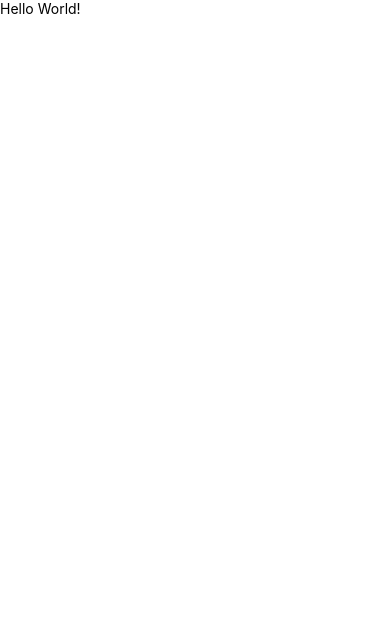
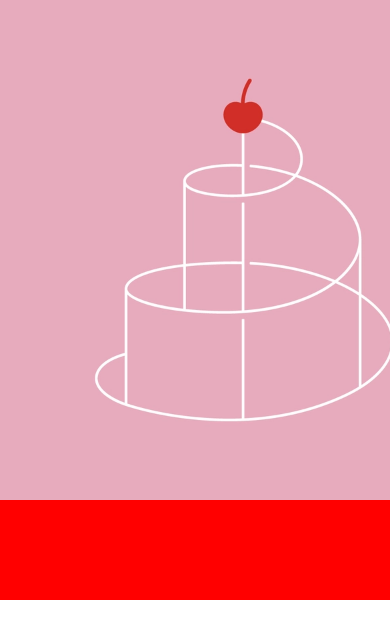
Before and after one commit to nvacheishvili/HWApp, a React Native app: screen / in a window 390 px wide. Shown: the top 638 px of the page. Built offline with nearby package versions, Linux system fonts and the light colour scheme.

Commit message:
scrollview done

```diff
--- a/App.js
+++ b/App.js
@@ -1,10 +1,39 @@
 import React from 'react';
-import {SafeAreaView, Text} from 'react-native';
+import {SafeAreaView, ScrollView, Image} from 'react-native';
 
 const App = () => {
   return (
     <SafeAreaView>
-      <Text>Hello World!</Text>
+      <ScrollView
+        // Set the onScroll function to log a message when scrolling occurs
+        onScroll={() => console.log('We are now scrolling')}
+        // Set the contentContainerStyle to have a red background color and a fixed height of 600
+        contentContainerStyle={{backgroundColor: 'red', height: 600}}
+        // Set showsVerticalScrollIndicator to false to hide the vertical scroll indicator
+        showsVerticalScrollIndicator={false}
+        // Set horizontal to true to allow horizontal scrolling
+        horizontal={true}
+        // Set showsHorizontalScrollIndicator to false to hide the horizontal scroll indicator
+        showsHorizontalScrollIndicator={false}>
+        <Image
+          // Set the source of the image to a local image
+          source={require('./assets/images/cake.png')}
+          // Set the height and width of the image to be 500 each
+          style={{height: 500, width: 500}}
+        />
+        <Image
+          // Set the source of the image to a local image
+          source={require('./assets/images/cake.png')}
+          // Set the height and width of the image to be 500 each
+          style={{height: 500, width: 500}}
+        />
+        <Image
+          // Set the source of the image to a local image
+          source={require('./assets/images/cake.png')}
+          // Set the height and width of the image to be 500 each
+          style={{height: 500, width: 500}}
+        />
+      </ScrollView>
     </SafeAreaView>
   );
 };
```
Also changed, not shown: assets/images/cake.png (added).
